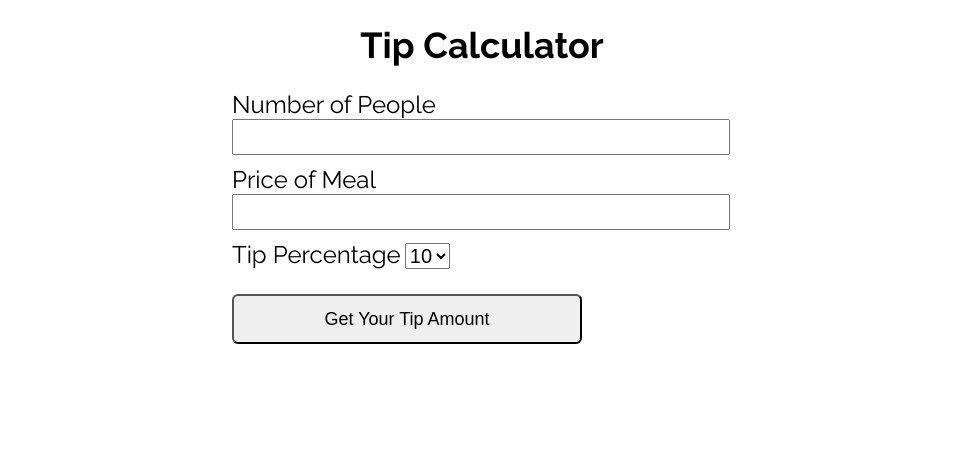
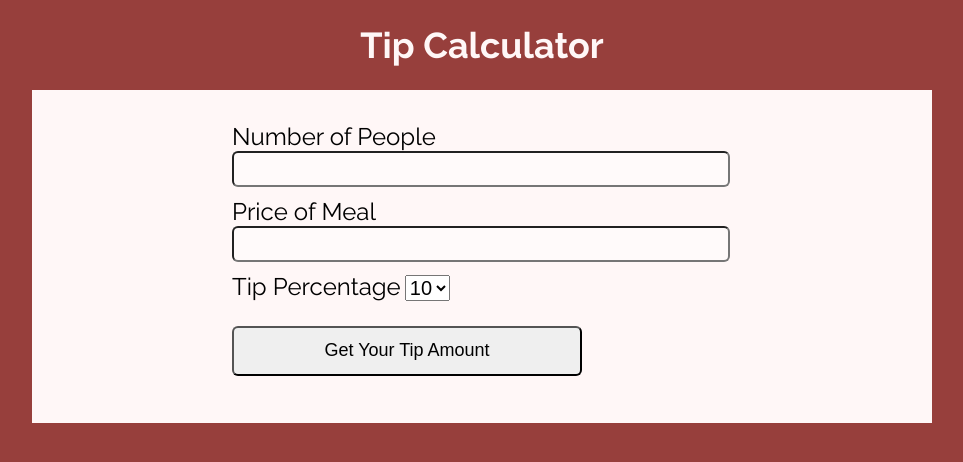
Before and after one commit to BlackMG27/tip-calculator, a plain HTML site: page index.html in a window 1280 px wide. Shown: the whole page, without its empty margins (158-1121 px from the left). Drawn offline with nearby package versions, Linux system fonts and the light colour scheme.

Commit message:
added the last of the css

```diff
--- a/assets/css/style.css
+++ b/assets/css/style.css
@@ -2,6 +2,7 @@
 
 body{
     font-family: 'Raleway', 'Franklin Gothic Medium', 'Arial Narrow', Arial, sans-serif;
+    background-color: #973f3c;
 }
 
 .container,
@@ -13,6 +14,7 @@ header{
 h1{
     text-align: center;
     font-size: 2.25rem;
+    color: #fff7f7;
 }
 
 form,
@@ -28,6 +30,8 @@ input{
     margin-bottom: 10px;
     height: 30px;
     font-size: 18px;
+    background-color: #fffafa;
+    border-radius: 6px;
 }
 
 label{
@@ -42,6 +46,13 @@ label{
     height: 50px;
     border-radius: 6px;
     font-size: 1.125rem;
+    transition: .25s;
+}
+
+#tipSubmit:hover{
+    background-color: #054405;
+    color: #b5f5be;
+    transition: .25s;
 }
 
 .error{
@@ -59,8 +70,14 @@ label{
     border: 1px solid #8a8786;
     font-size: 1.25rem;
     border-radius: 6px;
+    background-color: #fffafa;
 }
 
 #percentage{
     font-size: 1.25rem;
 }
+
+.tip__area{
+    background-color: #fff7f7;
+    padding: 3.5%;
+}
--- a/assets/js/tip.js
+++ b/assets/js/tip.js
@@ -67,7 +67,7 @@ function totalTips(price, percent) {
 //gets the total price
 function totalPrice(price, percent) {
     const totalPrice = parseInt(price) + Number(price * percent);
-    totalAmount.textContent = `Meal Price: $${totalPrice.toFixed(2)}`;
+    totalAmount.textContent = `Total Meal Price: $${totalPrice.toFixed(2)}`;
     totalAmount
         .classList
         .add('animated', 'fadeInUp', 'result');
```
